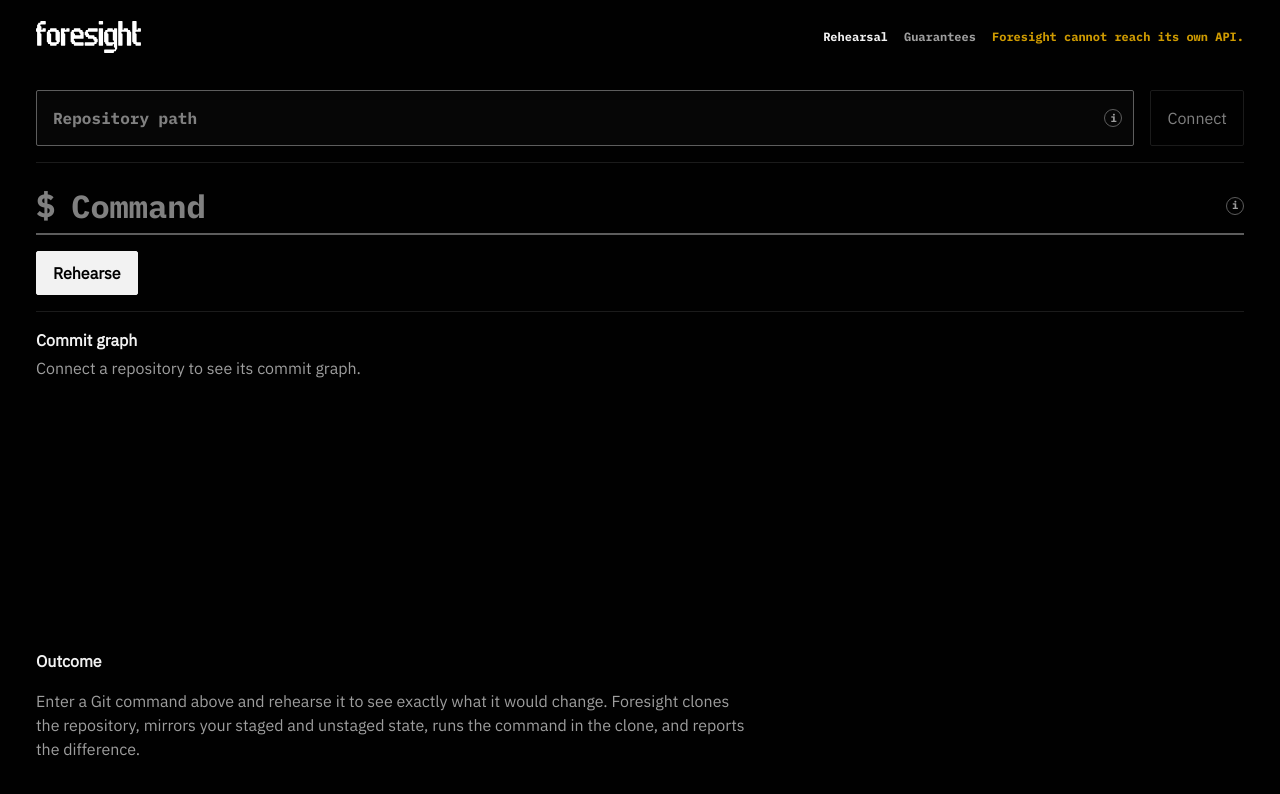
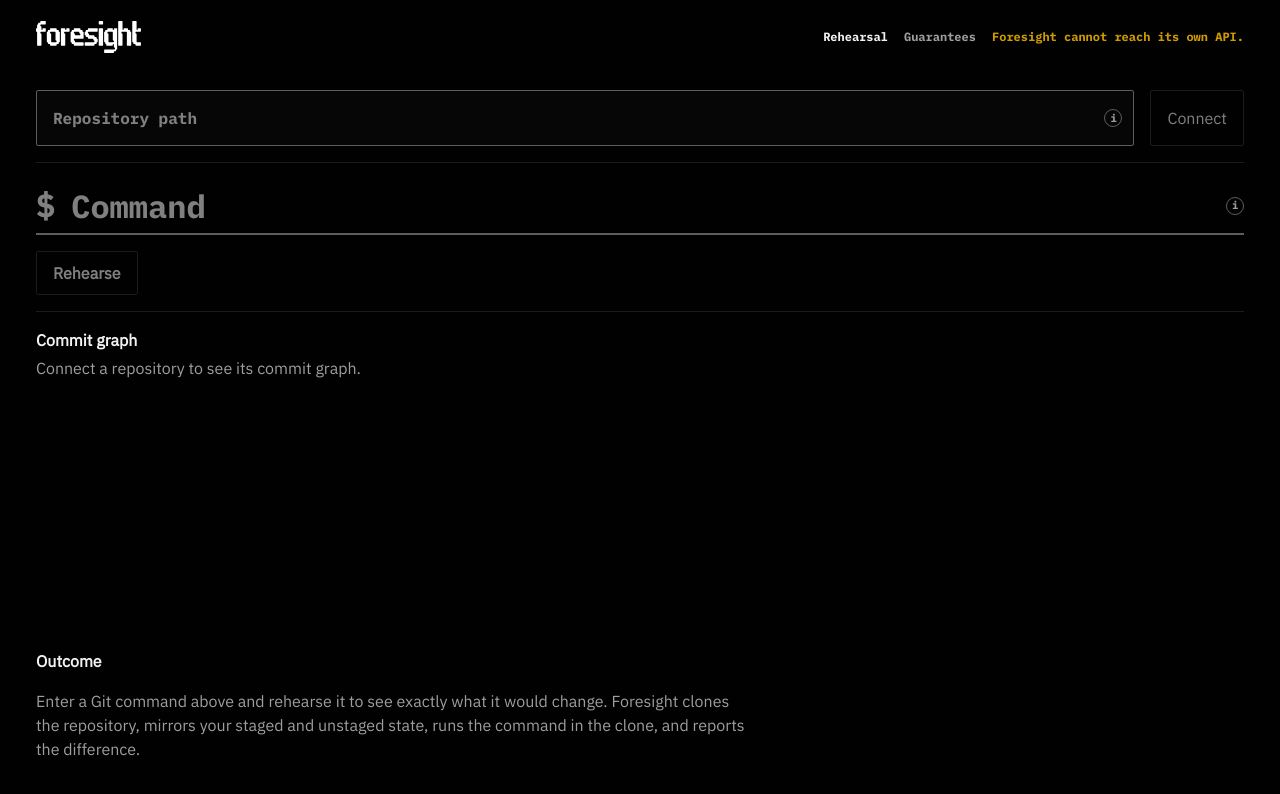
Before and after one commit to kaylubr/Foresight, a React (Vite) app in the folder web/: page / in a window 1280 px wide. Shown: the top 794 px of the page. Built offline with nearby package versions, Linux system fonts and the light colour scheme; no server answers.

Commit message:
feat: disable rehearse until a repository is connected

```diff
--- a/web/src/App.tsx
+++ b/web/src/App.tsx
@@ -361,13 +361,22 @@ export default function App() {
               ) : null}
 
               <div className="actions">
+                <span className="rehearse">
                   <button
                     className="primary"
                     onClick={() => void runPreview()}
-                  disabled={busy}
+                    disabled={busy || !repo}
+                    aria-describedby={repo ? undefined : "rehearse-reason"}
                   >
                     Rehearse
                   </button>
+                  {!repo ? (
+                    <span className="rehearse-tip" id="rehearse-reason" role="tooltip">
+                      Connect a repository first. A rehearsal runs against one
+                      specific working copy.
+                    </span>
+                  ) : null}
+                </span>
               </div>
               {error && repo ? <p className="error">{error}</p> : null}
             </section>
--- a/web/src/styles.css
+++ b/web/src/styles.css
@@ -752,9 +752,8 @@ button.primary:disabled {
 
 .rehearse-tip {
   position: absolute;
-  top: 50%;
+  bottom: 0;
   left: calc(100% + 10px);
-  transform: translateY(-50%);
   z-index: 10;
   width: max-content;
   max-width: 320px;
```
Lines whose indentation alone changed are shown as unchanged.
